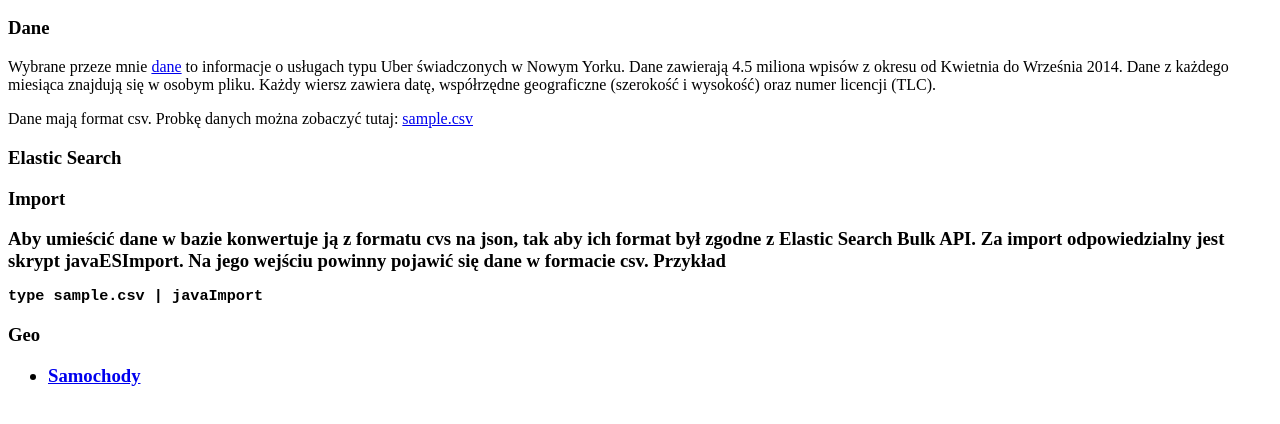
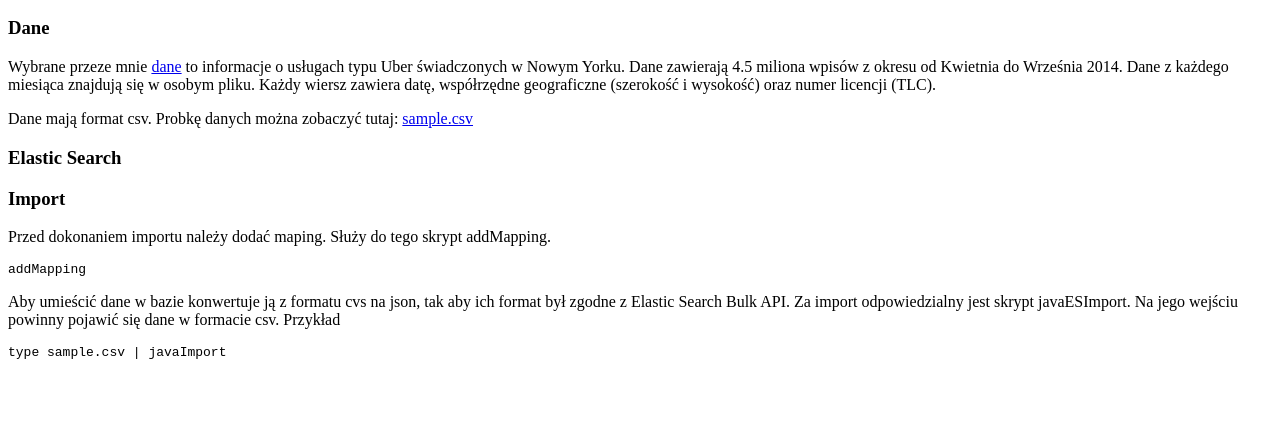
Before and after one commit to adrpieper/ug-nosql-project, a plain HTML site: page docs/index.html in a window 1280 px wide. Shown: the part 96-520 px from the top of the page. Drawn offline with Linux system fonts and the light colour scheme.

Commit message:
Update index.html

```diff
--- a/docs/index.html
+++ b/docs/index.html
@@ -7,12 +7,14 @@
 <p>Dane mają format csv. Probkę danych można zobaczyć tutaj: <a href="https://adrpieper.github.io/ug-nosql-project/sample.scv">sample.csv</a> </p>
 
 <h3>Elastic Search<h3>
-<h3>Import<h3>
+<h3>Import</h3>
+<p>
+Przed dokonaniem importu należy dodać maping. Służy do tego skrypt addMapping.
+</p>
+<pre class="bash"><code>addMapping</code></pre>
+<p>
 Aby umieścić dane w bazie konwertuje ją z formatu cvs na json, tak aby ich format był zgodne z Elastic Search Bulk API.
 Za import odpowiedzialny jest skrypt javaESImport. Na jego wejściu powinny pojawić się dane w formacie csv.
 Przykład
+</p>
 <pre class="bash"><code>type sample.csv | javaImport </code></pre>
-<p>Geo</p>
-<ul>
-  <li><a href="examle.html">Samochody</a></li>
-</ul>
```
